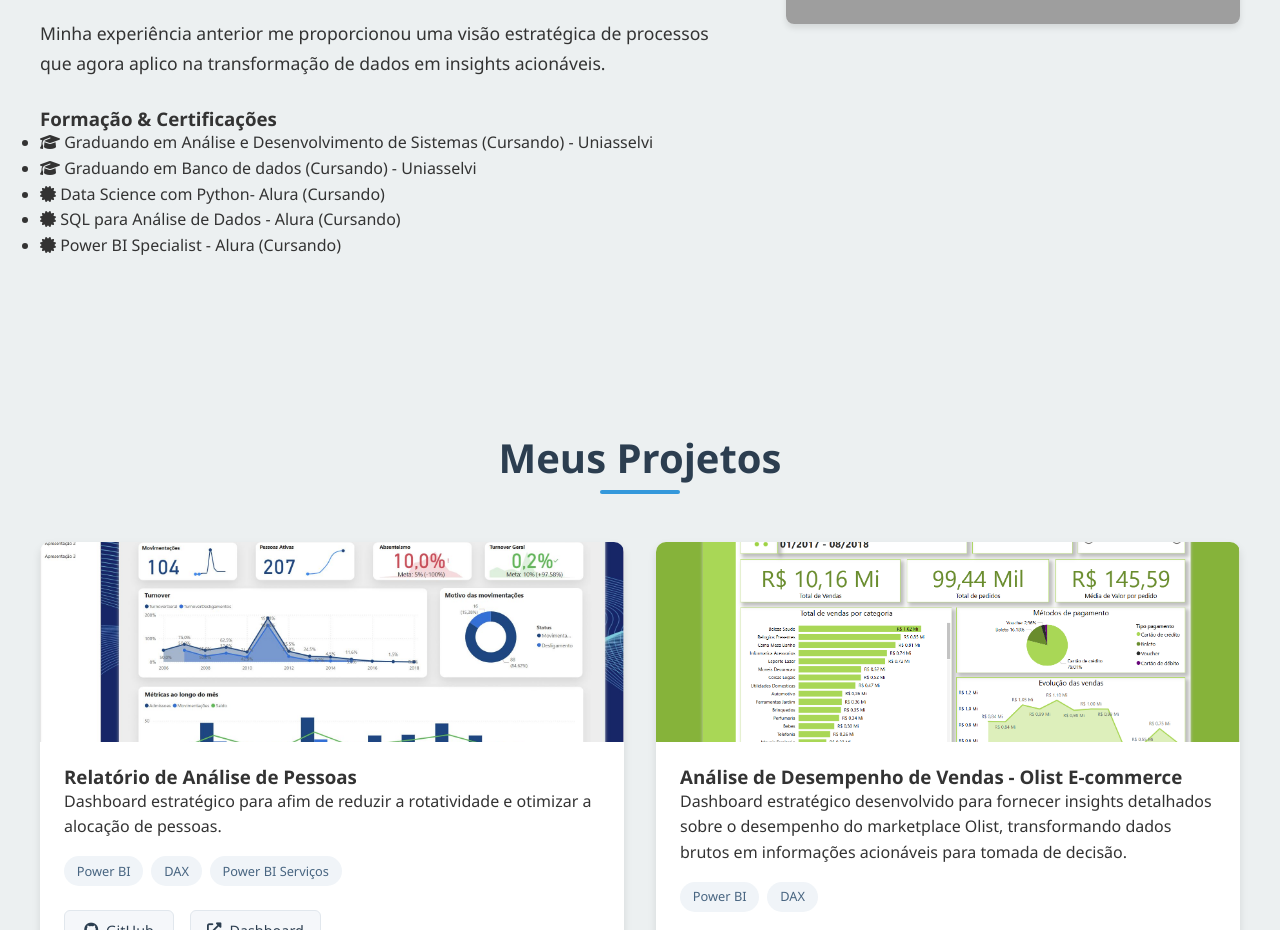
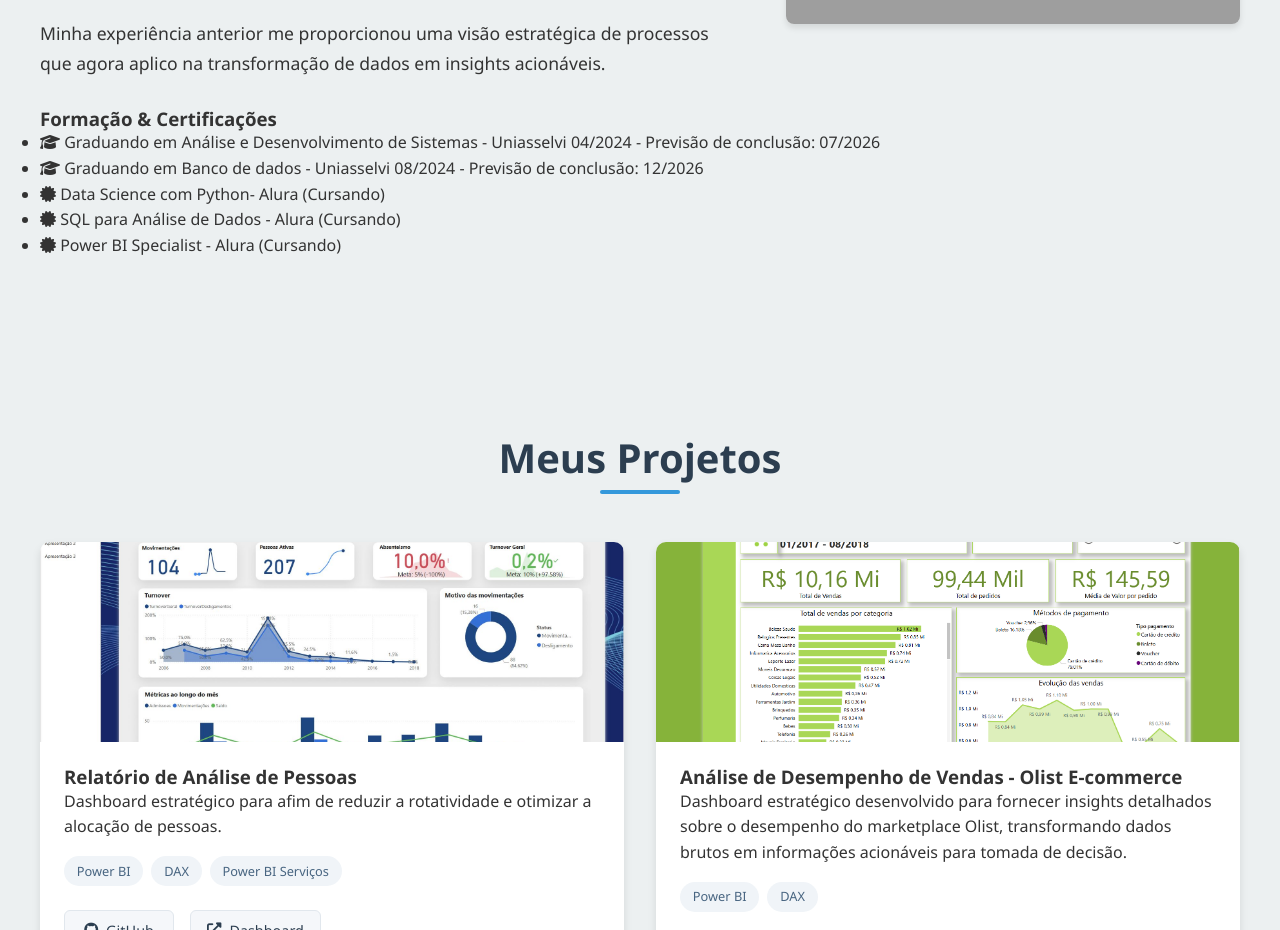
Before and after one commit to Iltonns/iltonns.github.io, a plain HTML site: page index.html in a window 1280 px wide. Shown: the part 1300-2230 px from the top of the page. Drawn offline with Linux system fonts and the light colour scheme; grey boxes are pictures that could not be loaded.

Commit message:
Update index.html

```diff
--- a/index.html
+++ b/index.html
@@ -88,8 +88,8 @@
             <div class="about-certifications">
                 <h3>Formação & Certificações</h3>
                 <ul>
-                    <li><i class="fas fa-graduation-cap"></i> Graduando em Análise e Desenvolvimento de Sistemas (Cursando) - Uniasselvi</li>
-                    <li><i class="fas fa-graduation-cap"></i> Graduando em Banco de dados (Cursando) - Uniasselvi</li>
+                    <li><i class="fas fa-graduation-cap"></i> Graduando em Análise e Desenvolvimento de Sistemas - Uniasselvi 04/2024 - Previsão de conclusão: 07/2026 </li>
+                    <li><i class="fas fa-graduation-cap"></i> Graduando em Banco de dados - Uniasselvi 08/2024 - Previsão de conclusão: 12/2026</li>
                     <li><i class="fas fa-certificate"></i> Data Science com Python- Alura (Cursando)</li>
                     <li><i class="fas fa-certificate"></i> SQL para Análise de Dados - Alura (Cursando)</li>
                     <li><i class="fas fa-certificate"></i> Power BI Specialist - Alura (Cursando)</li>
```
